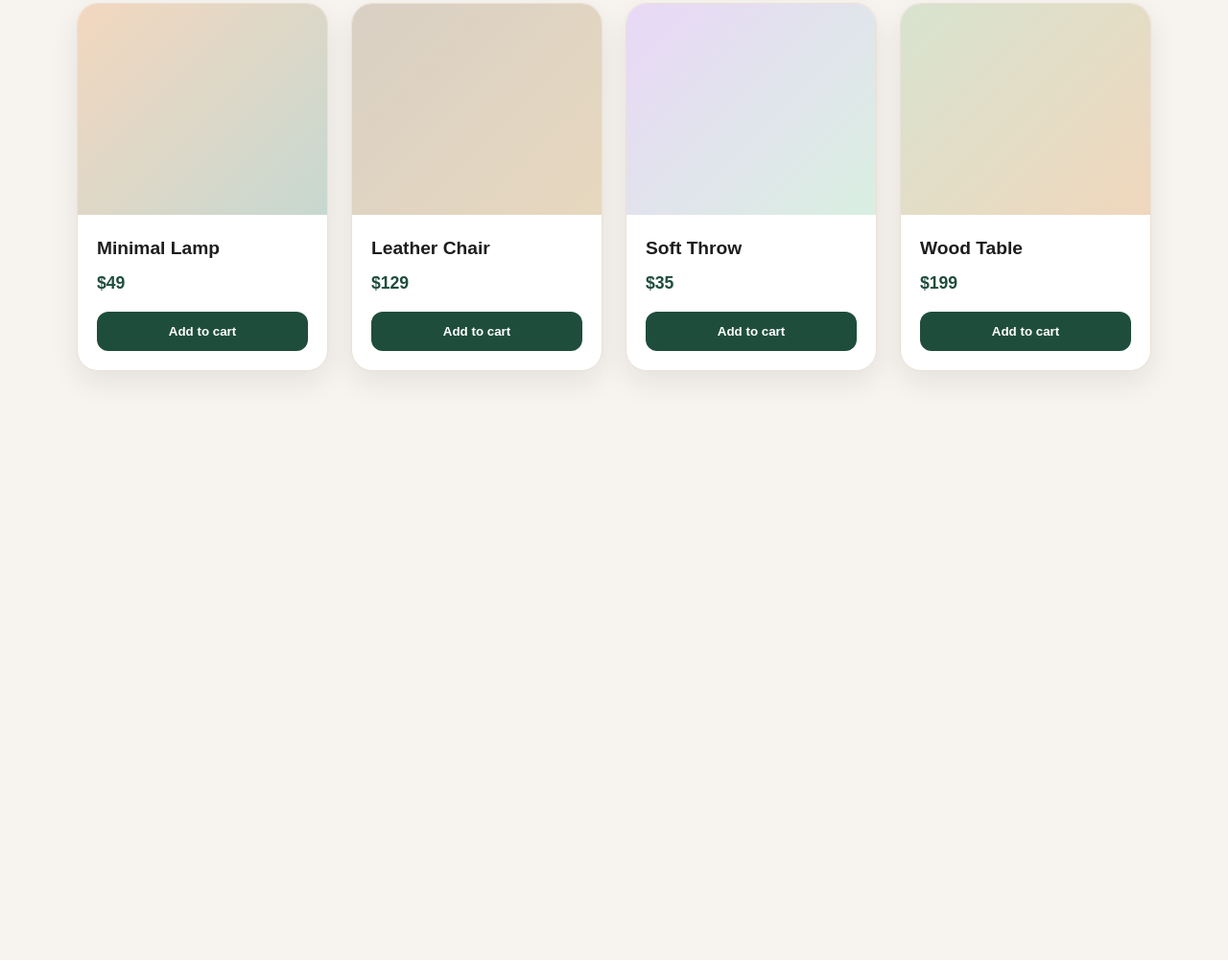
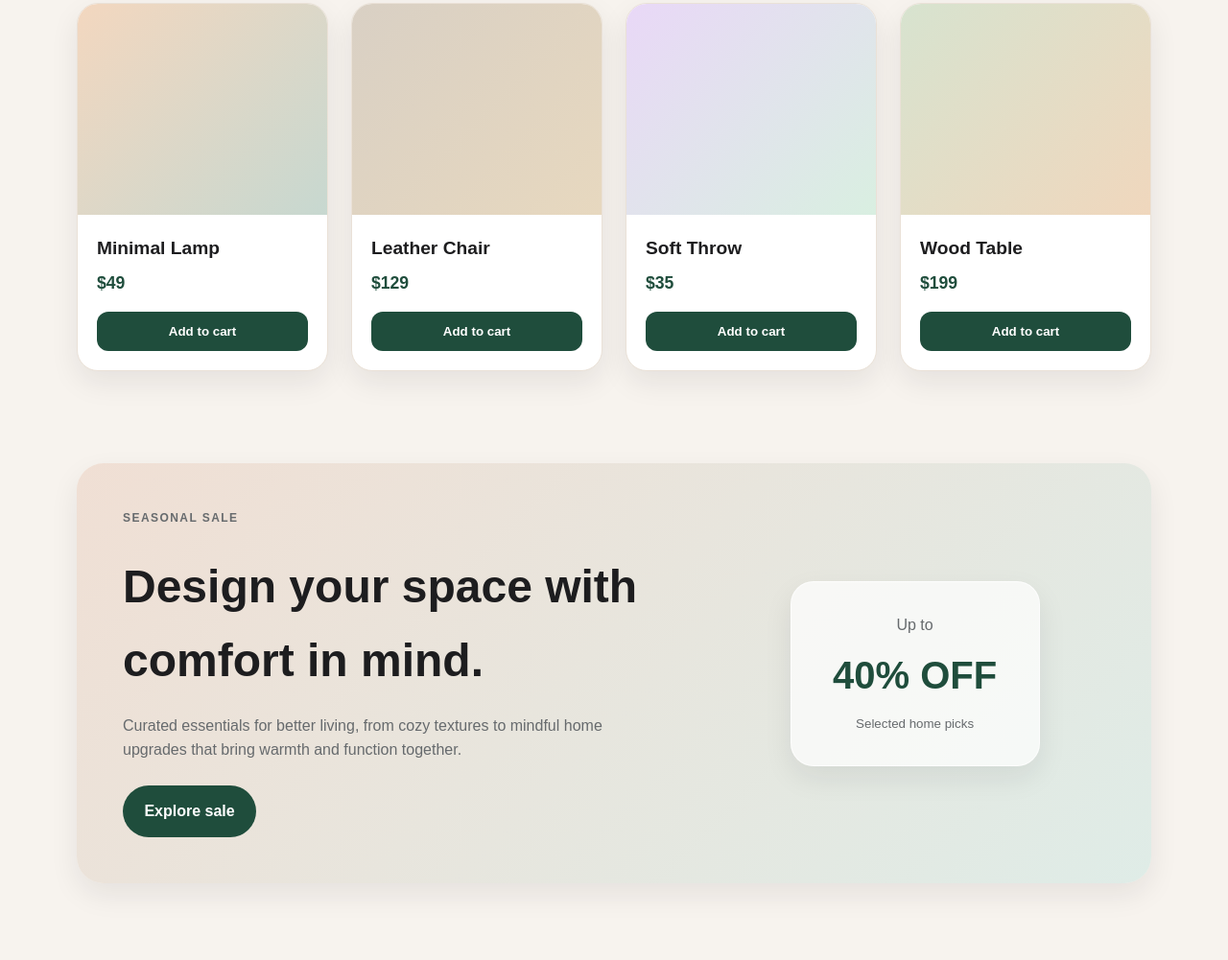
Before and after one commit to SujaySMR/Ecom, a plain HTML site: page index.html in a window 1280 px wide. Shown: the part 1011-2012 px from the top of the page at 96% size. Before the commit the page ends 1478 px from the top, so only its background shows below. Drawn offline with Linux system fonts and the light colour scheme.

Commit message:
Commit D

```diff
--- a/index.html
+++ b/index.html
@@ -102,6 +102,28 @@
           </article>
         </div>
       </section>
+
+      <section class="promo-section">
+        <div class="promo-content container">
+          <div class="promo-text">
+            <p class="eyebrow">Seasonal sale</p>
+            <h2>Design your space with comfort in mind.</h2>
+            <p>
+              Curated essentials for better living, from cozy textures to mindful
+              home upgrades that bring warmth and function together.
+            </p>
+            <a href="#" class="primary-btn">Explore sale</a>
+          </div>
+
+          <div class="promo-panel">
+            <div class="promo-box">
+              <span>Up to</span>
+              <strong>40% OFF</strong>
+              <small>Selected home picks</small>
+            </div>
+          </div>
+        </div>
+      </section>
     </main>
   </body>
 </html>
--- a/style.css
+++ b/style.css
@@ -280,6 +280,60 @@ img {
   background: var(--primary-dark);
 }
 
+.promo-section {
+  padding: 1rem 0 5rem;
+}
+
+.promo-content {
+  background: linear-gradient(135deg, #f0dfd4, #dfece7);
+  border-radius: 28px;
+  display: grid;
+  grid-template-columns: 1.2fr 0.8fr;
+  gap: 2rem;
+  align-items: center;
+  padding: 3rem;
+  box-shadow: var(--shadow);
+}
+
+.promo-text h2 {
+  font-size: clamp(2rem, 4vw, 3rem);
+  margin-bottom: 1rem;
+}
+
+.promo-text p {
+  color: var(--muted);
+  margin-bottom: 1.5rem;
+  max-width: 560px;
+}
+
+.promo-panel {
+  display: flex;
+  justify-content: center;
+}
+
+.promo-box {
+  width: min(260px, 100%);
+  background: rgba(255, 255, 255, 0.7);
+  border: 1px solid rgba(255, 255, 255, 0.7);
+  border-radius: 24px;
+  padding: 2rem 1.5rem;
+  text-align: center;
+  box-shadow: var(--shadow);
+}
+
+.promo-box span,
+.promo-box small {
+  display: block;
+  color: var(--muted);
+}
+
+.promo-box strong {
+  display: block;
+  font-size: 2.5rem;
+  color: var(--primary);
+  margin: 0.5rem 0;
+}
+
 @media (max-width: 768px) {
   .navbar {
     flex-wrap: wrap;
@@ -306,8 +360,19 @@ img {
   }
 
   .features,
-  .product-grid {
+  .product-grid,
+  .promo-content {
     grid-template-columns: 1fr;
+  }
+
+  .promo-content {
+    padding: 2rem 1.25rem;
+    text-align: center;
+  }
+
+  .promo-text p {
+    margin-left: auto;
+    margin-right: auto;
   }
 }
 
```
